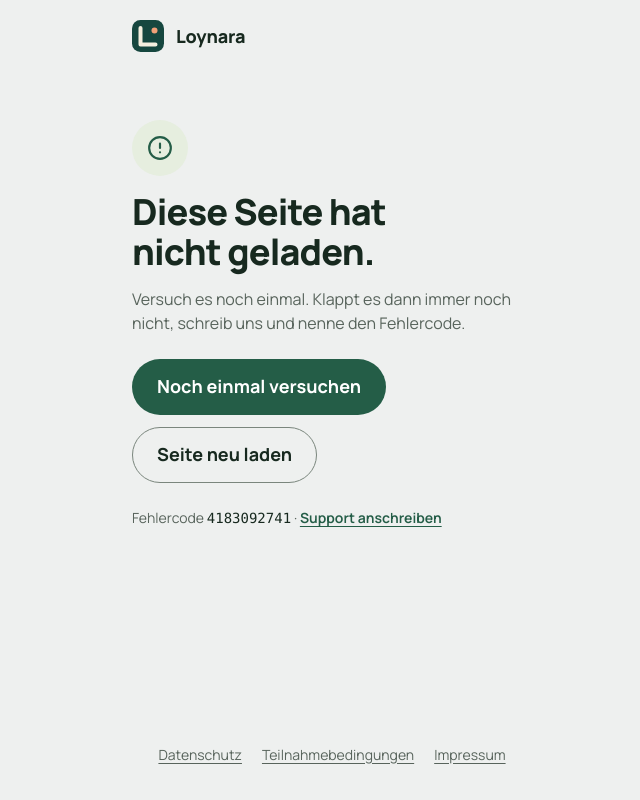
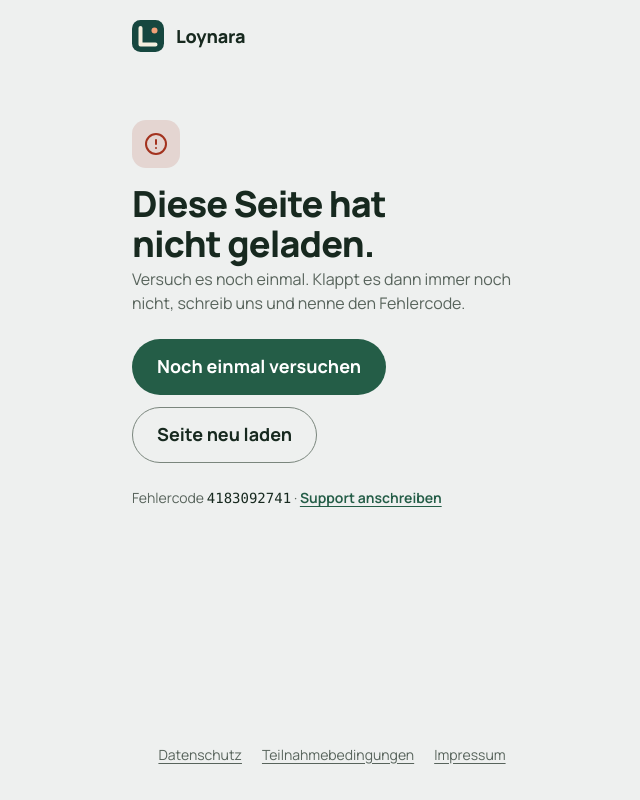
Before and after one commit to belmo-hub/loynara, a Next.js app: page /dev/states in a window 1280 px wide. Shown: the whole page, without its empty margins (308-948 px from the left). Built offline with nearby package versions, Linux system fonts and the light colour scheme.

Commit message:
Show a tile on a state screen only for an error
The not-found pages lose the compass and the ended programme its heart. An error keeps a tile, the same one a guest's screen has: 48 px, the medium radius, the danger tint. The lead sits 4 under the title here too.

```diff
--- a/src/app/cashier/error.tsx
+++ b/src/app/cashier/error.tsx
@@ -1,6 +1,5 @@
 "use client";
 
-import { CircleAlert } from "lucide-react";
 import { Button } from "@/components/ui/button";
 import { CashierShell } from "@/components/ui/cashier-shell";
 import { SystemState } from "@/components/ui/system-state";
@@ -8,7 +7,7 @@ import { SystemState } from "@/components/ui/system-state";
 // Dark like the counter. After a crash the last booking may or may not have gone through, so the copy asks to check first.
 export default function CashierError({ error, retry }: { error: Error & { digest?: string }; retry: () => void }) {
   return <CashierShell lang="de" live={false} location="Kasse" state="error" stateLabel="Kasse angehalten">
-    <SystemState icon={<CircleAlert size={26} />} title="Die Kasse hat nicht geladen." reference={error.digest}
+    <SystemState error title="Die Kasse hat nicht geladen." reference={error.digest}
       actions={<><Button size="lg" onClick={() => retry()}>Kasse neu laden</Button><Button size="lg" variant="secondary" onClick={() => window.location.reload()}>Seite neu laden</Button></>}>
       Lade die Kasse neu. Prüf danach den Stand der letzten Karte, bevor du noch einmal buchst.
     </SystemState>
--- a/src/app/error.tsx
+++ b/src/app/error.tsx
@@ -1,6 +1,5 @@
 "use client";
 
-import { CircleAlert } from "lucide-react";
 import { AuthShell } from "@/components/ui/auth-shell";
 import { Button } from "@/components/ui/button";
 import { SystemState } from "@/components/ui/system-state";
@@ -8,7 +7,7 @@ import { SystemState } from "@/components/ui/system-state";
 // Guests and owners both land here, so the way back never assumes an account. The error text itself is never shown.
 export default function AppError({ error, retry }: { error: Error & { digest?: string }; retry: () => void }) {
   return <AuthShell>
-    <SystemState icon={<CircleAlert size={26} />} title="Diese Seite hat nicht geladen." reference={error.digest}
+    <SystemState error title="Diese Seite hat nicht geladen." reference={error.digest}
       actions={<><Button size="lg" onClick={() => retry()}>Noch einmal versuchen</Button><Button size="lg" variant="secondary" onClick={() => window.location.reload()}>Seite neu laden</Button></>}>
       Versuch es noch einmal. Klappt es dann immer noch nicht, schreib uns und nenne den Fehlercode.
     </SystemState>
--- a/src/app/merchant/error.tsx
+++ b/src/app/merchant/error.tsx
@@ -1,14 +1,13 @@
 "use client";
 
 import Link from "next/link";
-import { CircleAlert } from "lucide-react";
 import { Button, buttonClassName } from "@/components/ui/button";
 import { SystemState } from "@/components/ui/system-state";
 
 // Inside the owner shell: navigation stays usable, only this area failed.
 export default function MerchantError({ error, retry }: { error: Error & { digest?: string }; retry: () => void }) {
   return <div className="ow-page">
-    <SystemState icon={<CircleAlert size={26} />} title="Dieser Bereich hat nicht geladen." reference={error.digest}
+    <SystemState error title="Dieser Bereich hat nicht geladen." reference={error.digest}
       actions={<><Button size="lg" onClick={() => retry()}>Noch einmal versuchen</Button><Link href="/merchant" className={buttonClassName({ size: "lg", variant: "secondary" })}>Zur Übersicht</Link></>}>
       Versuch es noch einmal. Änderungen, die du auf dieser Seite noch nicht gespeichert hattest, sind dabei eventuell verloren.
     </SystemState>
--- a/src/app/merchant/not-found.tsx
+++ b/src/app/merchant/not-found.tsx
@@ -1,11 +1,10 @@
 import Link from "next/link";
-import { Compass } from "lucide-react";
 import { buttonClassName } from "@/components/ui/button";
 import { SystemState } from "@/components/ui/system-state";
 
 export default function MerchantNotFound() {
   return <div className="ow-page">
-    <SystemState icon={<Compass size={26} />} title="Diese Seite gibt es nicht."
+    <SystemState title="Diese Seite gibt es nicht."
       actions={<Link href="/merchant" className={buttonClassName({ size: "lg" })}>Zur Übersicht</Link>}>
       Diesen Bereich gibt es in deinem Konto nicht. Über die Übersicht erreichst du alle Bereiche, die du nutzen kannst.
     </SystemState>
--- a/src/app/not-found.tsx
+++ b/src/app/not-found.tsx
@@ -1,5 +1,4 @@
 import Link from "next/link";
-import { Compass } from "lucide-react";
 import { AuthShell } from "@/components/ui/auth-shell";
 import { buttonClassName } from "@/components/ui/button";
 import { SystemState } from "@/components/ui/system-state";
@@ -7,7 +6,7 @@ import { SystemState } from "@/components/ui/system-state";
 // Most people who reach a dead link are guests with an old card link, so the first way out is finding the card again.
 export default function NotFound() {
   return <AuthShell>
-    <SystemState icon={<Compass size={26} />} title="Diese Seite gibt es nicht."
+    <SystemState title="Diese Seite gibt es nicht."
       actions={<><Link href="/recover" className={buttonClassName({ size: "lg" })}>Karte wiederfinden</Link><Link href="/login" className={buttonClassName({ size: "lg", variant: "quiet" })}>Anmeldung für Geschäfte</Link></>}>
       Prüf den Link auf Tippfehler. Suchst du deine Treuekarte? Mit deiner E-Mail-Adresse findest du sie wieder.
     </SystemState>
--- a/src/components/ui/system-state.module.css
+++ b/src/components/ui/system-state.module.css
@@ -1,8 +1,10 @@
 /* Full-page states (error, not found): what happened, what to do next, and a reference for support. */
 .state { display: grid; gap: var(--space-4); justify-items: start; max-width: 34rem; }
-.icon { display: grid; place-items: center; width: 56px; height: 56px; border-radius: 50%; background: var(--color-action-soft); color: var(--color-action); }
+/* Only an error carries a tile: the same one as a guest's state screen (customer-state.module.css). */
+.icon { display: grid; place-items: center; width: 48px; height: 48px; border-radius: var(--radius-md); background: color-mix(in oklab, var(--color-danger), transparent 86%); color: var(--color-danger); }
 .state .title { margin: 0; font-family: var(--font-display); font-weight: var(--weight-heavy); font-size: var(--text-28); line-height: 1.15; letter-spacing: -.025em; text-wrap: balance; }
 .body { margin: 0; color: var(--color-ink-muted); text-wrap: pretty; }
+.state .title + .body { margin-top: calc(var(--space-1) - var(--space-4)); } /* a title's lead sits 4 under it, as on every state screen */
 .actions { display: flex; flex-wrap: wrap; gap: var(--space-3); width: 100%; margin-top: var(--space-2); }
 .reference { margin: var(--space-2) 0 0; color: var(--color-ink-muted); font-size: var(--text-14); }
 .reference code { font-family: var(--font-mono); font-size: var(--text-14); color: var(--color-ink); overflow-wrap: anywhere; }
--- a/src/components/ui/system-state.tsx
+++ b/src/components/ui/system-state.tsx
@@ -1,13 +1,14 @@
+import { CircleAlert } from "lucide-react";
 import { useId, type ReactNode } from "react";
 import styles from "./system-state.module.css";
 
 const SUPPORT = "support@getloynara.com";
 
 /** Error and not-found pages: one heading, one sentence on what to do, the ways out, and a code to quote to support. */
-export function SystemState({ icon, title, children, actions, reference }: { icon?: ReactNode; title: ReactNode; children?: ReactNode; actions?: ReactNode; reference?: string }) {
+export function SystemState({ error = false, title, children, actions, reference }: { /** An error carries the tile; a missing page or an ended programme has none. */ error?: boolean; title: ReactNode; children?: ReactNode; actions?: ReactNode; reference?: string }) {
   const titleId = useId();
   return <section className={styles.state} aria-labelledby={titleId}>
-    {icon ? <span className={styles.icon} aria-hidden="true">{icon}</span> : null}
+    {error ? <span className={styles.icon} aria-hidden="true"><CircleAlert size={24} /></span> : null}
     <h1 id={titleId} className={styles.title}>{title}</h1>
     {children ? <p className={styles.body}>{children}</p> : null}
     {actions ? <div className={styles.actions}>{actions}</div> : null}
```
Also changed, not shown: 1 other file (tests, documents, lock files or other folders).
